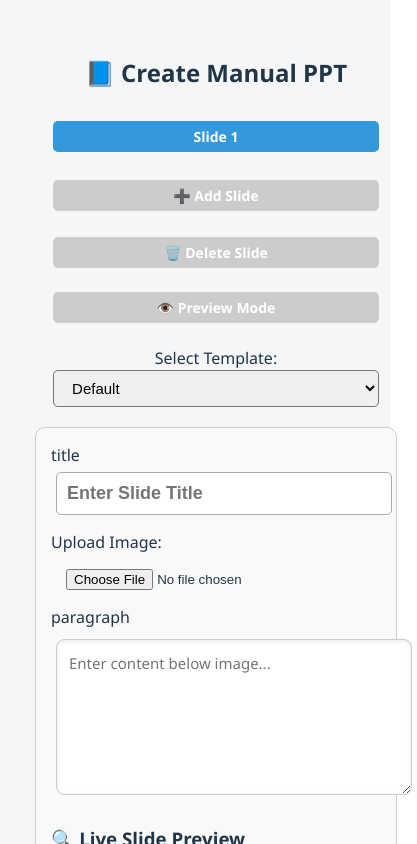
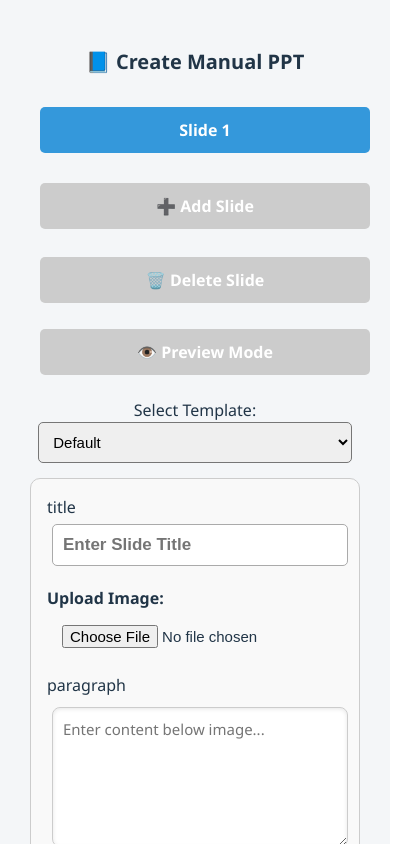
Before and after one commit to venkyaarm/Venkt-PPT, a React (Vite) app: page /create-manual in a window 390 px wide. Shown: the top 844 px of the page, 417 px wide, since content can reach past the window. Built offline with nearby package versions, Linux system fonts and the light colour scheme; a web font is replaced by a local one.

Commit message:
Update CreateManual.css

```diff
--- a/src/components/CreateManual.css
+++ b/src/components/CreateManual.css
@@ -195,18 +195,79 @@ textarea {
 /* ============ MOBILE VIEW STYLES ============ */
 @media (max-width: 768px) {
   .manual-container {
-    padding: 15px;
+    padding: 10px;
+    width: 100%;
+    box-sizing: border-box;
+  }
+
+  h2 {
+    font-size: 20px;
+    text-align: center;
+  }
+
+  .slide-nav {
+    flex-direction: column;
+    align-items: center;
+    gap: 10px;
+    width: 100%;
+  }
+
+  .slide-nav button {
+    width: 100%;
+    font-size: 16px;
+    padding: 12px;
+    box-sizing: border-box;
+  }
+
+  .template-select {
+    width: 100%;
+    text-align: center;
+    margin-bottom: 15px;
+  }
+
+  .template-select select {
+    width: 95%;
+    font-size: 15px;
+    padding: 10px;
+  }
+
+  .slide-editor {
+    padding: 16px;
+    width: 100%;
+    box-sizing: border-box;
+    background: #f9f9f9;
+    border-radius: 10px;
+    margin-bottom: 20px;
+  }
+
+  .slide-editor label {
+    display: block;
+    font-weight: bold;
+    margin: 10px 0 5px;
   }
 
   .title-input {
-    font-size: 18px;
+    width: 100%;
+    font-size: 17px;
+    padding: 10px;
+    box-sizing: border-box;
+    margin-bottom: 10px;
   }
 
-  textarea,
+  .slide-editor input[type="file"] {
+    width: 100%;
+    font-size: 15px;
+    margin-bottom: 10px;
+  }
+
   .slide-editor textarea {
     width: 100%;
-    height: 130px;
+    height: 140px;
     font-size: 15px;
+    padding: 10px;
+    box-sizing: border-box;
+    border-radius: 8px;
+    margin-bottom: 10px;
   }
 
   .export-btn,
@@ -214,8 +275,8 @@ textarea {
   .delete-btn {
     width: 100%;
     margin: 8px 0;
-    font-size: 15px;
-    padding: 10px;
+    font-size: 16px;
+    padding: 12px;
   }
 
   .preview-slide p {
@@ -223,29 +284,19 @@ textarea {
     padding: 0 10px;
   }
 
+  .live-preview-box {
+    padding: 10px;
+  }
+
   .live-slide {
     width: 100%;
     height: auto;
     aspect-ratio: 16 / 9;
+    box-sizing: border-box;
   }
 
-  .live-slide h3 {
-    font-size: 20px;
-  }
-
-  .slide-nav {
-    flex-direction: column;
-    align-items: center;
-    gap: 8px;
-  }
-
-  .slide-nav button {
-    width: 90%;
-    font-size: 14px;
-  }
-
-  .template-select select {
-    width: 90%;
-    font-size: 15px;
+  .live-slide h3,
+  .preview-slide h3 {
+    font-size: 18px;
   }
 }
```
